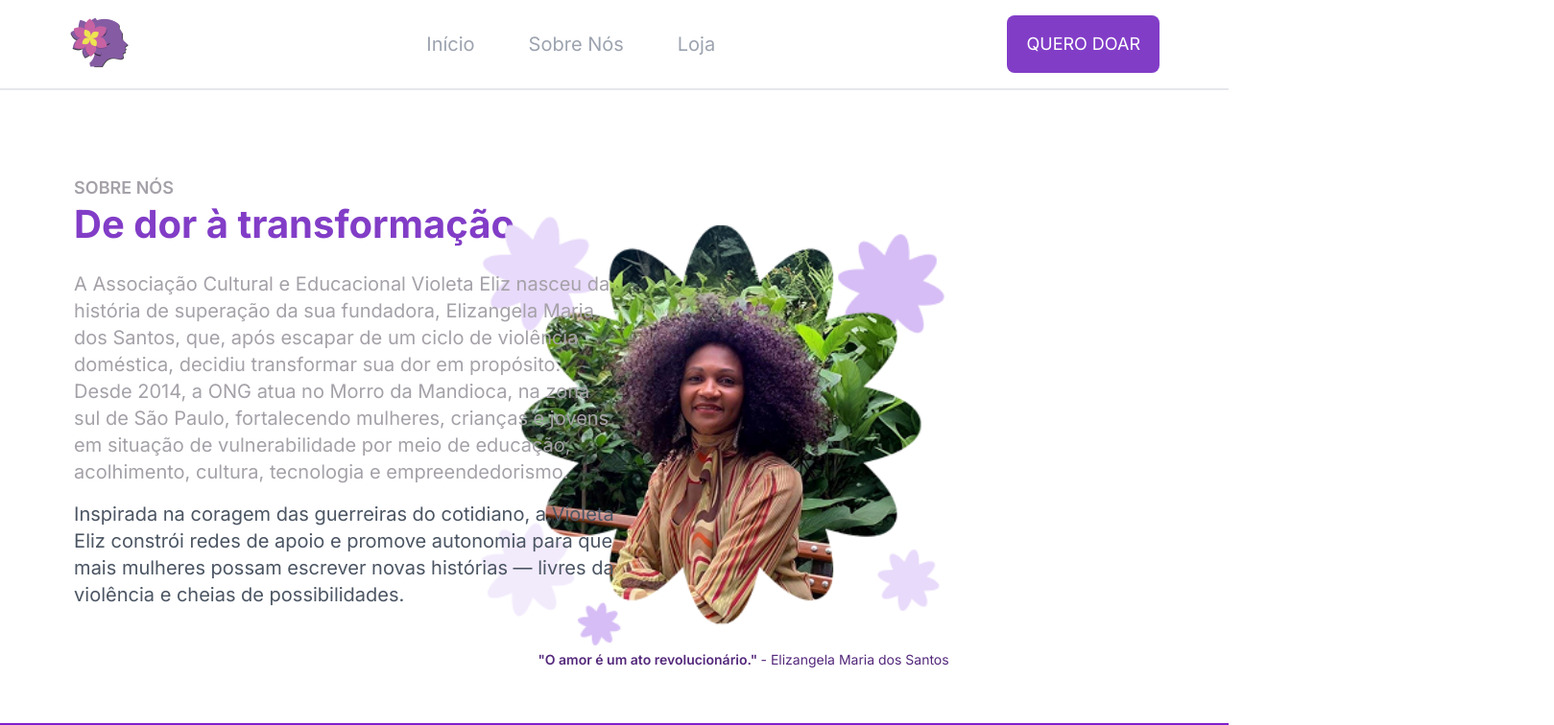
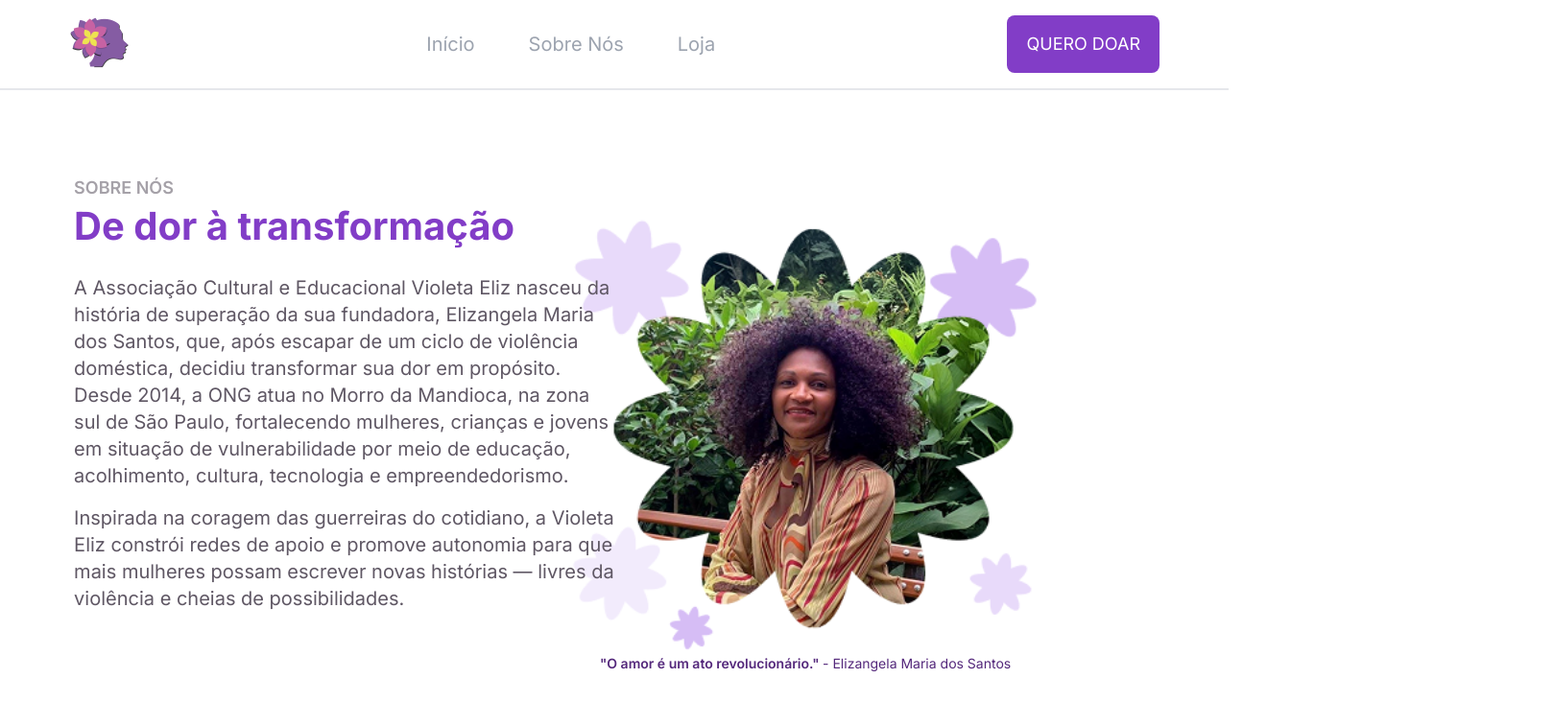
Before and after one commit to Projeto-FrontEnd-Fusion/Aceve-website-development, a Next.js app: page /sobre-nos in a window 1280 px wide. Shown: the top 756 px of the page at 96% size, 1619 px wide, since content can reach past the window. Built offline with nearby package versions, Linux system fonts and the light colour scheme; a web font is replaced by a local one.

Commit message:
fix: fixing absolute on sobre-nos image and minor color difference on page text

```diff
--- a/src/features/about-us/components/sobre-nos.tsx
+++ b/src/features/about-us/components/sobre-nos.tsx
@@ -16,10 +16,10 @@ export const AboutUs = () => {
             <div className="relative">
 
                 <div className="w-full flex flex-col tablet:items-start z-0">
-                    <h2 className="font-inter font-semibold text-sm desktop:text-lg text-[#A5A1A8] mb-2 ">
+                    <h2 className="font-inter font-semibold text-sm  tablet:text-lg text-grey-500 mb-2 ">
                         SOBRE NÓS
                     </h2>
-                    <h3 className="font-inter font-bold text-2xl desktop:text-[2.5rem] text-primary-600 ">
+                    <h3 className="font-inter font-bold text-2xl tablet:text-3xl desktop:text-[2.5rem] text-primary-600 ">
                         De dor à transformação
                     </h3>
                 </div>
@@ -29,25 +29,26 @@ export const AboutUs = () => {
 
                     <div className="tablet:w-[592px] z-40">
                         <div className="py-6 desktop:py-8 ">
-                            <p className="font-inter font-normal text-sm tablet:text-base tablet:overflow-auto desktop:text-xl text-[#A5A1A8] mb-4">
+                            <p className="font-inter font-normal text-sm tablet:text-base tablet:overflow-auto desktop:text-xl text-grey-600 mb-4">
                                 {paragraph1}
                             </p>
-                            <p className="font-inter font-normal text-sm tablet:text-base desktop:text-xl text-gray-600">
+                            <p className="font-inter font-normal text-sm tablet:text-base desktop:text-xl text-grey-600">
                                 {paragraph2}
                             </p>
                         </div>
                     </div>
 
-                    <div className="py-6 tablet:py-0 tablet:h-full tablet:w-[590px]">
-                        <figure className="tablet:absolute laptop:bottom-[-2rem] tablet:left-[20rem] laptop:left-[26rem] z-30 w-full">
+                    <div className="py-6 tablet:py-0 tablet:w-[590px]">
+                        <figure className="tablet:absolute laptop:bottom-[-2rem] tablet:left-[19rem] laptop:left-[28rem] desktop:left-[32rem] z-30 ">
                             <Image
                                 src={flowerBanner}
                                 alt="Elizangela Maria dos Santos"
-                                className="tablet:max-w-[376px] laptop:max-w-[500px]"
+                                className="max-w-[249.728px] tablet:max-w-[376px] laptop:max-w-[500px] screen:"
                                 width={592}
                                 height={548}
                             />
-                            <figcaption className="font-inter text-center font-semibold text-sm text-primary-800 tablet:text-center tablet:w-1/2 laptop:w-1/2">"O amor é um ato revolucionário." <span className="font-normal"> <span className="hidden laptop:inline">-</span> <br className="laptop:hidden" />Elizangela Maria dos Santos</span>
+                            <figcaption className="font-inter text-center font-semibold text-sm text-primary-800 tablet:text-center">
+                            "O amor é um ato revolucionário." <span className="font-normal"> <span className="hidden laptop:inline">-</span> <br className="laptop:hidden" />Elizangela Maria dos Santos</span>
                             </figcaption>
                         </figure>
 
```
Also changed, not shown: src/assets/sobre-nos-flores .png (added).
